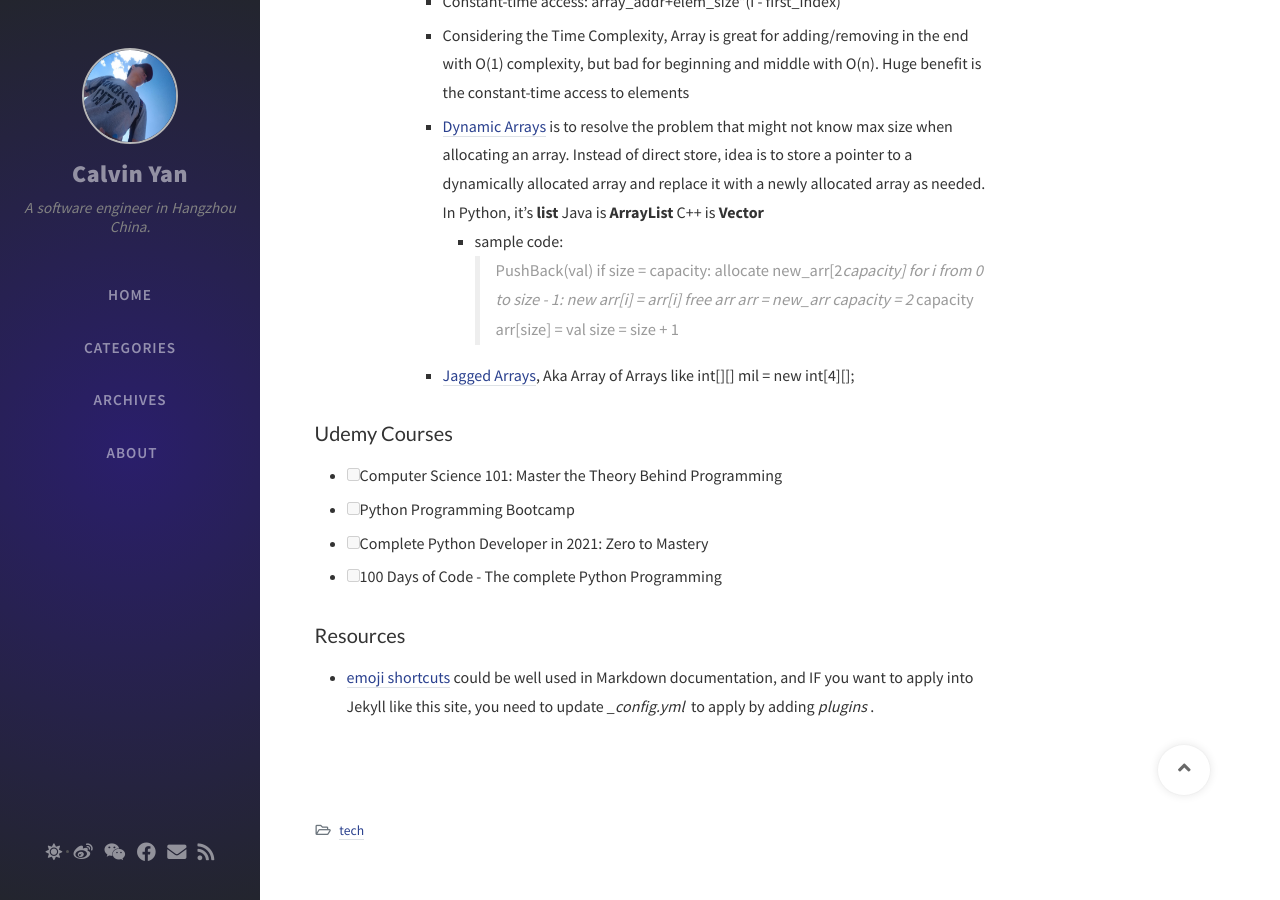
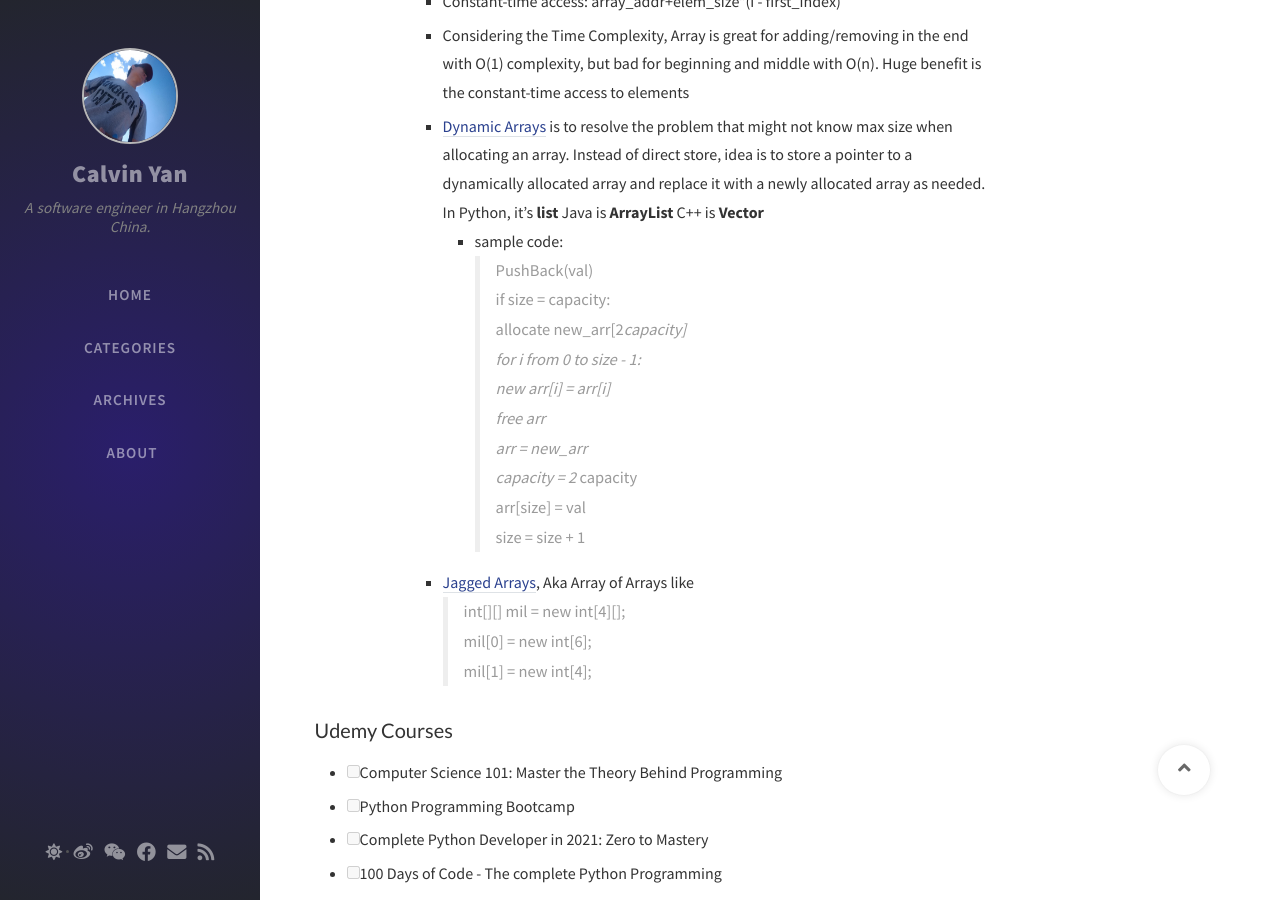
Before and after one commit to hicalvin/hicalvin.github.io, a Jekyll site: the page built from _posts/2021-10-28-abc_always_being_coding.md, in a window 1280 px wide and 900 px high, scrolled down 1257 px. Built offline with Jekyll 4.4.1, drawn with Linux system fonts in a browser that asks for light colours; nearby versions of some CDN libraries; emoji names are drawn with the system emoji font; comment, search, counter and statistics services are not loaded.

Commit message:
try line break in code blocks

```diff
--- a/_posts/2021-10-28-abc_always_being_coding.md
+++ b/_posts/2021-10-28-abc_always_being_coding.md
@@ -47,7 +47,10 @@
           >   capacity = 2*capacity
           > arr[size] = val
           > size = size + 1
-      - [Jagged Arrays](https://www.youtube.com/watch?v=1jtrQqYpt7g), Aka Array of Arrays like int[][] mil = new int[4][];
+      - [Jagged Arrays](https://www.youtube.com/watch?v=1jtrQqYpt7g), Aka Array of Arrays like
+        > int[][] mil = new int[4][];
+        > mil[0] = new int[6];
+        > mil[1] = new int[4];
 
 ### Udemy Courses
 
```
